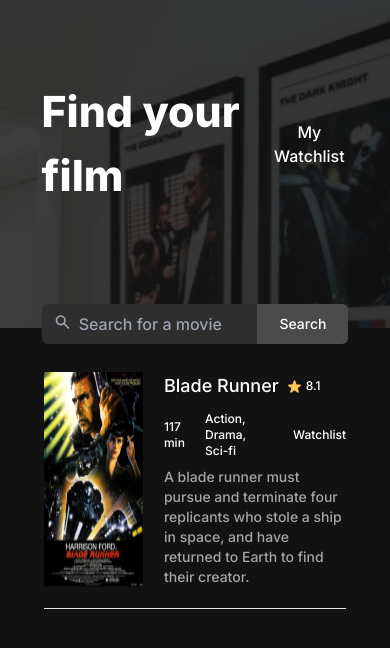
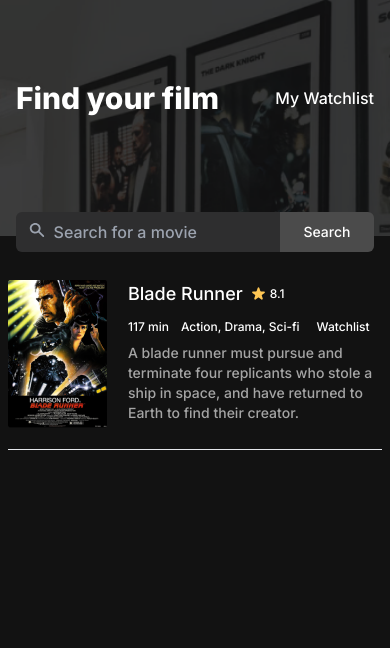
Before and after one commit to D-Yusuf/movie-watchlist, a website built with Vite: page app/index.html in a window 390 px wide. Built offline with nearby package versions, Linux system fonts and the light colour scheme; no server answers; files whose address does not match are found by name.

Commit message:
need more responsiveness

```diff
--- a/app/index.html
+++ b/app/index.html
@@ -4,7 +4,7 @@
     <meta charset="UTF-8" />
     <link rel="icon" type="image/svg+xml" href="/vite.svg" />
     <meta name="viewport" content="width=device-width, initial-scale=1.0" />
-    <title>Vite App</title>
+    <title>Movies</title>
     <link rel="stylesheet" href="./public/index.css" />
     <!-- GOOGLE FONTS -->
     <link rel="preconnect" href="https://fonts.googleapis.com" />
@@ -19,13 +19,13 @@
     class="font-inter flex justify-center bg-[#1C1C1C] text-white dark:text-black"
   >
     <!-- CONTAINER -->
-    <div class="container max-w-4xl bg-white dark:bg-[#121212]">
+    <div class="container max-w-[550px] bg-white dark:bg-[#121212]">
       <!-- HEADER -->
       <header
-        class="bg-hero bg-[#121212] py-20 px-[2.6rem] bg-no-repeat bg-cover text-white flex justify-between flex-col"
+        class="bg-hero bg-[#121212] py-20 sm:px-[2.6rem] px-4 bg-no-repeat bg-cover text-white flex justify-between flex-col"
       >
         <div class="flex justify-between">
-          <h1 class="text-[2.67rem] font-extrabold">Find your film</h1>
+          <h1 class="sm:text-[2.67rem] text-3xl font-extrabold">Find your film</h1>
           <button>My Watchlist</button>
         </div>
         <!-- FORM -->
@@ -60,7 +60,7 @@
     </header>
       <!--// HEADER //-->
       <!-- MOVIE SECTION -->
-      <section class="mt-11 min-h-screen mx-11">
+      <section class="mt-11 min-h-screen sm:mx-11 mx-2">
         <!-- SEARCH FOR SOMETHING -->
         <div
           class="flex flex-col items-center absolute top-1/2 left-1/2 translate-x-[-50%] translate-y-1/2 hidden"
@@ -90,8 +90,10 @@
             <img src="./images/movie-pic-test.png" alt="movie-pic" />
             <!-- movie details -->
             <div class="ml-[1.31rem]">
-              <span class="flex items-center">
+              <!-- name-star-rating -->
+              <div class="flex items-center">
                 <h1 class="text-lg font-medium mr-2">Blade Runner</h1>
+                <span class="flex ">
                   <img
                     class="mr-1 w-[0.9375rem] h-[0.9375rem]"
                     src="./images/star-icon.svg"
@@ -99,24 +101,26 @@
                   />
                   <p class="text-xs">8.1</p>
                 </span>
-
-              <span class="flex mt-[0.69rem] items-center">
-                <p class="mr-[1.19rem] text-xs">117 min</p>
-                <p class="mr-[1.19rem] text-xs">Action, Drama, Sci-fi</p>
+              </div>
+              <!-- min-tags-watchlist -->
+              <div class="flex mt-[0.69rem]">
+                <p class="sm:mr-[1.19rem] mr-3 text-xs">117 min</p>
+                <p class="sm:mr-[1.19rem] mr-3 text-xs">Action, Drama, Sci-fi</p>
                 <input hidden type="checkbox" id="MOVIE-ID-HERE" />
                 <label for="MOVIE-ID-HERE" class="text-xs gap-x-[0.31rem] flex">
                   <img class="dark:hidden" src="./images/add-movie-icon.svg" alt="" />
                   <img class="dark:block hidden" src="./images/add-movie-icon-dark.svg" alt="" />
                   Watchlist
                 </label>
-              </span>
-              <span class="flex mt-2">
+              </div>
+              <!-- description -->
+              <div class="flex mt-2">
                 <p class="text-[#6B7280] dark:text-[#A5A5A5] max-w-xs text-sm">
                   A blade runner must pursue and terminate four replicants who
                   stole a ship in space, and have returned to Earth to find
                   their creator.
                 </p>
-              </span>
+              </div>
             </div>
           </div>
           <hr class="bg-[#E5E7EB] w-full my-[1.3rem]" />
--- a/app/main.js
+++ b/app/main.js
@@ -1,4 +1,48 @@
 // import 'dotenv/config'
 
 const apiKey = import.meta.env.VITE_API_KEY
-console.log(apiKey)
+fetch(`http://www.omdbapi.com/?apikey=${apiKey}&s=stranger things`)
+  .then(res => res.json())
+  .then(data => console.log(data))
+
+
+  // <!-- copy -->
+  //         <div class="flex">
+  //           <img src="./images/movie-pic-test.png" alt="movie-pic" />
+  //           <!-- movie details -->
+  //           <div class="ml-[1.31rem]">
+  //             <!-- name-star-rating -->
+  //             <div class="flex items-center">
+  //               <h1 class="text-lg font-medium mr-2">Blade Runner</h1>
+  //               <span class="flex ">
+  //                 <img
+  //                   class="mr-1 w-[0.9375rem] h-[0.9375rem]"
+  //                   src="./images/star-icon.svg"
+  //                   alt="star"
+  //                 />
+  //                 <p class="text-xs">8.1</p>
+  //               </span>
+  //             </div>
+  //             <!-- min-tags-watchlist -->
+  //             <div class="flex mt-[0.69rem]">
+  //               <p class="sm:mr-[1.19rem] mr-3 text-xs">117 min</p>
+  //               <p class="sm:mr-[1.19rem] mr-3 text-xs">Action, Drama, Sci-fi</p>
+  //               <input hidden type="checkbox" id="MOVIE-ID-HERE" />
+  //               <label for="MOVIE-ID-HERE" class="text-xs gap-x-[0.31rem] flex">
+  //                 <img class="dark:hidden" src="./images/add-movie-icon.svg" alt="" />
+  //                 <img class="dark:block hidden" src="./images/add-movie-icon-dark.svg" alt="" />
+  //                 Watchlist
+  //               </label>
+  //             </div>
+  //             <!-- description -->
+  //             <div class="flex mt-2">
+  //               <p class="text-[#6B7280] dark:text-[#A5A5A5] max-w-xs text-sm">
+  //                 A blade runner must pursue and terminate four replicants who
+  //                 stole a ship in space, and have returned to Earth to find
+  //                 their creator.
+  //               </p>
+  //             </div>
+  //           </div>
+  //         </div>
+  //         <hr class="bg-[#E5E7EB] w-full my-[1.3rem]" />
+  //         <!-- //copy// -->
--- a/app/public/index.css
+++ b/app/public/index.css
@@ -3,5 +3,7 @@
 @tailwind utilities;
 
 @layer base{
-
+    *{
+        transition: all 200ms;
+    }
 }
```
Lines whose indentation alone changed are shown as unchanged.
